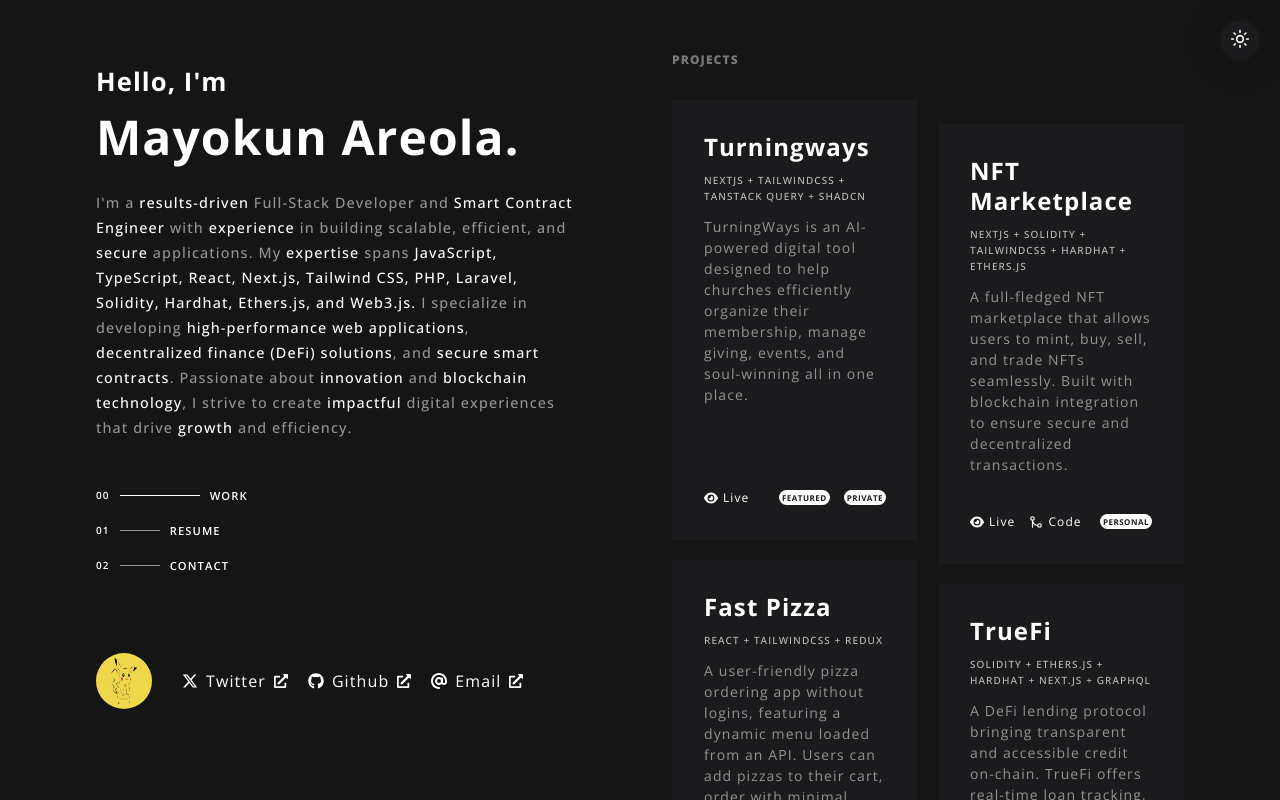
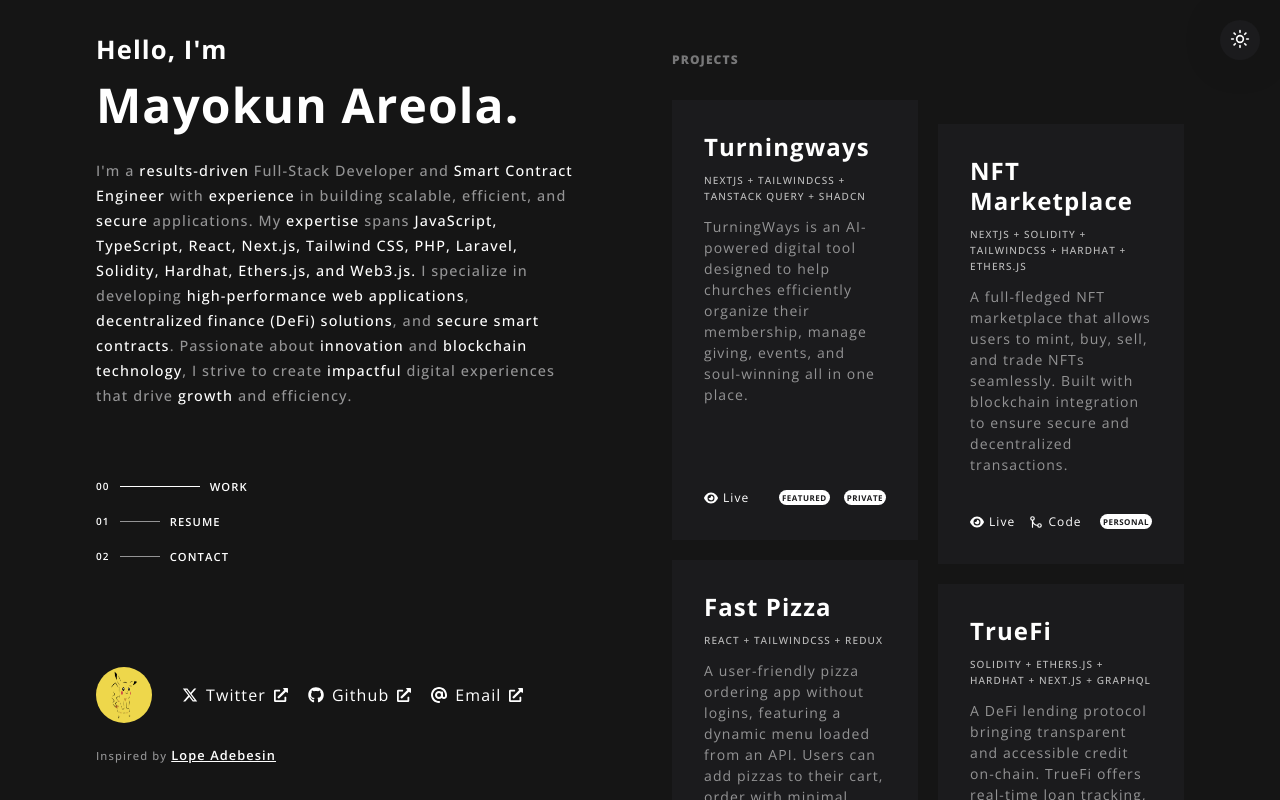
Before and after one commit to Mayokunnn/mayokun.tech, a React (Vite) app: page / in a window 1280 px wide. Built offline with nearby package versions, Linux system fonts and the light colour scheme.

Commit message:
Update Main.style.ts

```diff
--- a/src/styles/Main.style.ts
+++ b/src/styles/Main.style.ts
@@ -31,7 +31,7 @@ export const MainView = styled.div`
 
 export const SideBar = styled.div`
   width: 100%;
-  margin: 4rem 1rem;
+  margin: 2rem 1rem;
   padding: 0rem 5rem;
   display: flex;
   justify-content: space-between;
```
